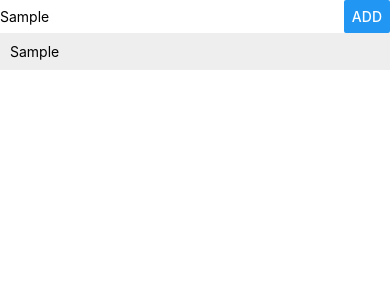
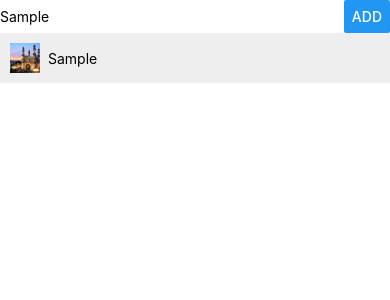
Before and after one commit to SaiChandra2896/ReactNativeComplete, a React Native app: screen / in a window 390 px wide. Both pictures are taken after typing "Sample" into the empty fields and a click on the button "ADD". Shown: the top 300 px of the page. Built offline with nearby package versions, Linux system fonts and the light colour scheme.

Commit message:
add image to the places user add

```diff
--- a/App.js
+++ b/App.js
@@ -14,6 +14,7 @@
 
 import PlaceInput from './src/components/PlaceInput/PlaceInput';
 import PlaceList from './src/components/PlaceList/Placelist';
+import placeImage from './src/assets/image.jpg';
 
 class App extends Component {
   state = {
@@ -25,7 +26,8 @@
       return {
         places: prevState.places.concat({
           key: Math.random(),
-          value: placeName
+          name: placeName,
+          image: placeImage
         })
       };
     });
--- a/src/components/ListItem/ListItem.js
+++ b/src/components/ListItem/ListItem.js
@@ -1,9 +1,10 @@
 import React from 'react';
-import { View, Text, StyleSheet, TouchableOpacity } from 'react-native';
+import { View, Text, StyleSheet, TouchableOpacity, Image } from 'react-native';
 
 const listItem = props => (
   <TouchableOpacity onPress={props.onItemPressed}>
     <View style={styles.listItem}>
+      <Image source={props.placeImage} style={styles.placeImage} />
       <Text>{props.placeName}</Text>
     </View>
   </TouchableOpacity>
@@ -14,7 +15,14 @@
     width: '100%',
     padding: 10,
     backgroundColor: '#eee',
-    marginBottom: 5
+    marginBottom: 5,
+    flexDirection: 'row',
+    alignItems: 'center'
+  },
+  placeImage: {
+    marginRight: 8,
+    height: 30,
+    width: 30
   }
 });
 export default listItem;
--- a/src/components/PlaceList/Placelist.js
+++ b/src/components/PlaceList/Placelist.js
@@ -7,10 +7,11 @@
   return (
     <FlatList
       style={styles.listContainer}
-      data={props.places} //data has to be an array of data source
+      data={props.places} //data has to be an array of objects of data source with key property
       renderItem={info => (
         <ListItem
-          placeName={info.item.value}
+          placeName={info.item.name}
+          placeImage={info.item.image}
           onItemPressed={() => props.onItemDeleted(info.item.key)}
         />
       )}
```
Also changed, not shown: src/assets/image.jpg (added).
